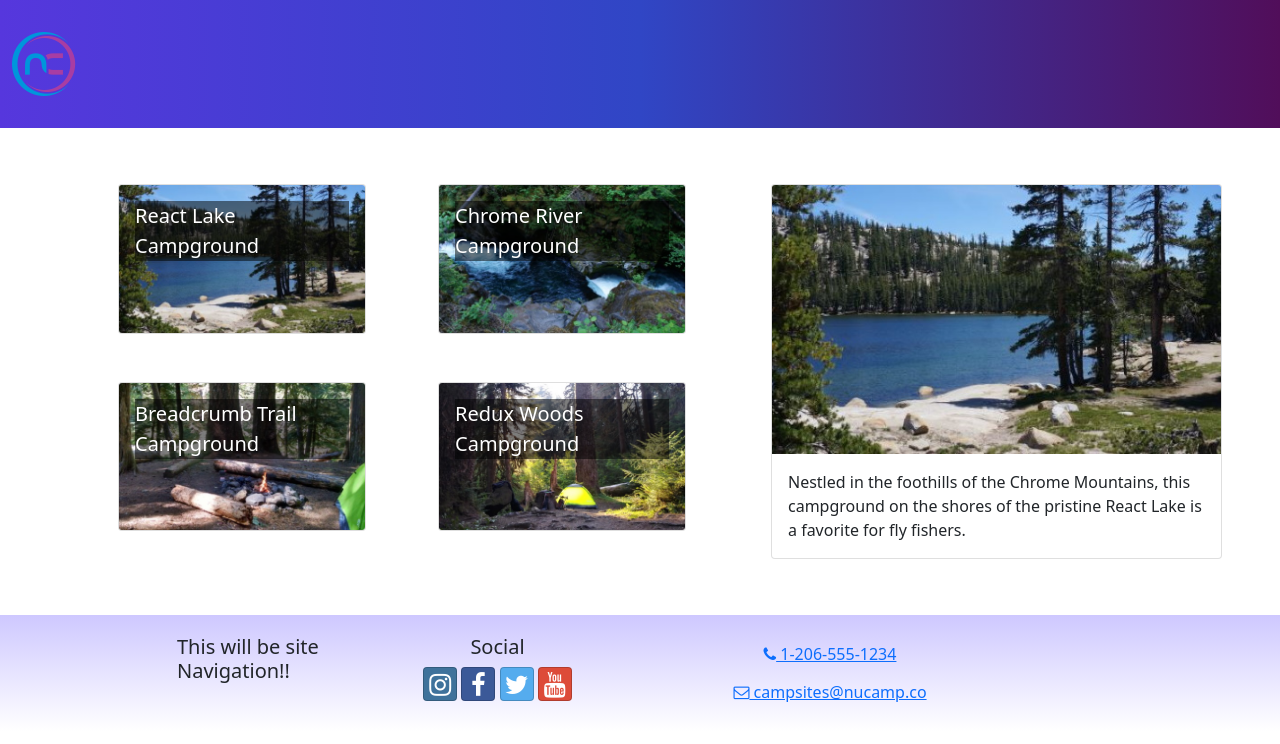
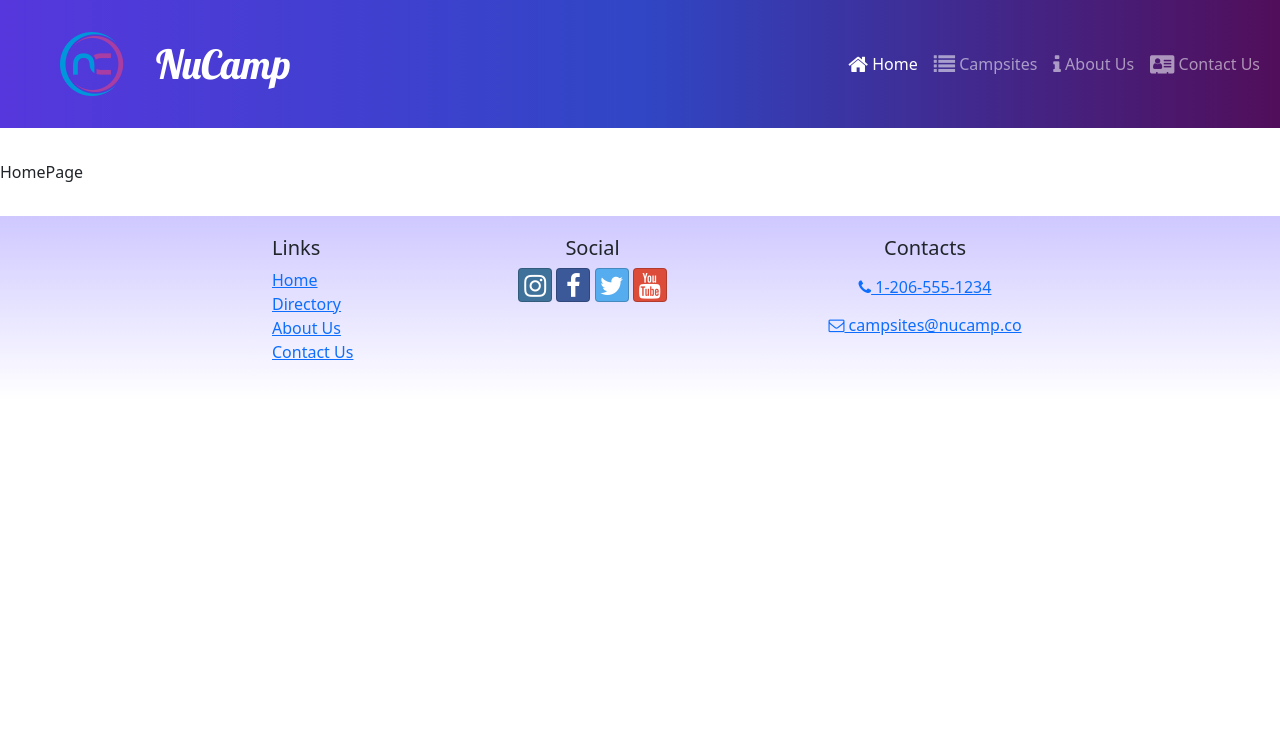
Before and after one commit to YoungKim11/react-nucampsite, a React (Create React App) app: page / in a window 1280 px wide. Shown: the top 744 px of the page. Built offline with nearby package versions, Linux system fonts and the light colour scheme.

Commit message:
Footer and Header

```diff
--- a/src/App.js
+++ b/src/App.js
@@ -1,14 +1,21 @@
+import { Routes, Route } from 'react-router-dom';
+import ContactPage from './pages/ContactPage';
+import HomePage from './pages/HomePage';
 import React from 'react';
 import Header from './components/Header';
+import Footer from './components/Footer';
 import CampsitesDirectoryPage from './pages/CampsiteDirectoryPage';
-import Footer from './components/Footer';
 import './App.css';
 
 function App() {
   return (
     <div className="App">
       <Header />
-      <CampsitesDirectoryPage />
+      <Routes>
+          <Route path='/' element={<HomePage />} />
+          <Route path='contact' element={<ContactPage />} />
+          <Route path='directory' element={<CampsitesDirectoryPage />}/>
+      </Routes>
       <Footer />
     </div>
   );
--- a/src/components/Footer.js
+++ b/src/components/Footer.js
@@ -1,5 +1,7 @@
 import React from 'react';
 import { Container, Row, Col } from "reactstrap";
+import { Link } from 'react-router-dom';
+
 
 
 const Footer = () => {
@@ -7,8 +9,22 @@
         <footer className='site-footer'>
             <Container>
                 <Row>
-                    <Col xs={{size: 4, offset: 1}} sm='2'>
-                        <h5>This will be site Navigation!!</h5>
+                    <Col xs={{ size: 4, offset: 2 }} sm='2'>
+                        <h5>Links</h5>
+                        <ul className='list-unstyled'>
+                            <li>
+                                <Link to='/'>Home</Link>
+                            </li>
+                            <li>
+                                <Link to='/directory'>Directory</Link>
+                            </li>
+                            <li>
+                                <Link to='/about'>About Us</Link>
+                            </li>
+                            <li>
+                                <Link to='/contact'>Contact Us</Link>
+                            </li>
+                        </ul>
                     </Col>
                     <Col xs='6' sm='3' className='text-center'>
                     <h5>Social</h5>
@@ -38,6 +54,7 @@
                         </a>
                     </Col>
                     <Col sm='4' className='text-center'>
+                    <h5>Contacts</h5>
                     <a
                             role='button'
                             className='btn btn-link'
--- a/src/components/Header.js
+++ b/src/components/Header.js
@@ -1,13 +1,43 @@
 import React from 'react';
-import { Navbar, NavbarBrand } from 'reactstrap';
+import { useState } from 'react';
+import { Navbar, NavbarBrand, Collapse, Nav, NavItem, NavbarToggler } from 'reactstrap';
+import { NavLink } from 'react-router-dom';
 import NucampLogo from '../app/assets/img/logo.png';
 
 const Header = () => {
+    const [menuOpen, setMenuOpen] = useState(false);
     return (
         <Navbar dark color='primary' sticky='top' expand='md'>
-          <NavbarBrand href="/">
-            <img src={NucampLogo} alt='nucamp logo' />
+          <NavbarBrand className='ms-5' href="/">
+            <img src={NucampLogo} alt='nucamp logo' className='float-start' />
+            <h1 className='mt-2'>NuCamp</h1>
           </NavbarBrand>
+
+          <NavbarToggler onClick={() => setMenuOpen(!menuOpen)}/>
+            <Collapse isOpen={menuOpen} navbar>
+              <Nav className="ms-auto" navbar>
+                <NavItem>
+                    <NavLink className='nav-link' to='/'>
+                        <i className='fa fa-home fa-lg'/> Home
+                    </NavLink>
+                </NavItem>
+                <NavItem>
+                    <NavLink className='nav-link' to='/directory'>
+                        <i className='fa fa-list fa-lg' /> Campsites
+                    </NavLink>
+                </NavItem>
+                <NavItem>
+                    <NavLink className='nav-link' to='/about'>
+                        <i className='fa fa-info fa-lg' /> About Us
+                    </NavLink>
+                </NavItem>
+                <NavItem>
+                    <NavLink className='nav-link' to='/contact'>
+                        <i className='fa fa-address-card fa-lg' /> Contact Us
+                      </NavLink>
+                </NavItem>
+              </Nav>
+            </Collapse>
       </Navbar>
     );
 }
--- a/src/index.js
+++ b/src/index.js
@@ -1,5 +1,6 @@
 import React from 'react';
 import { createRoot } from 'react-dom/client';
+import { BrowserRouter } from 'react-router-dom';
 import { Provider } from 'react-redux';
 import { store } from './app/store';
 import App from './App';
@@ -16,7 +17,9 @@
 root.render(
   <React.StrictMode>
     <Provider store={store}>
-      <App />
+      <BrowserRouter>
+            <App />
+      </BrowserRouter>
     </Provider>
   </React.StrictMode>
 );
--- /dev/null
+++ b/src/pages/ContactPage.js
@@ -0,0 +1,6 @@
+import React from "react";
+const ContactPage = () => {
+    return <div>ContactPage</div>;
+}
+
+export default ContactPage;
--- /dev/null
+++ b/src/pages/HomePage.js
@@ -0,0 +1,6 @@
+import React from "react";
+const HomePage = () => {
+    return <div>HomePage</div>;
+}
+
+export default HomePage;
```
